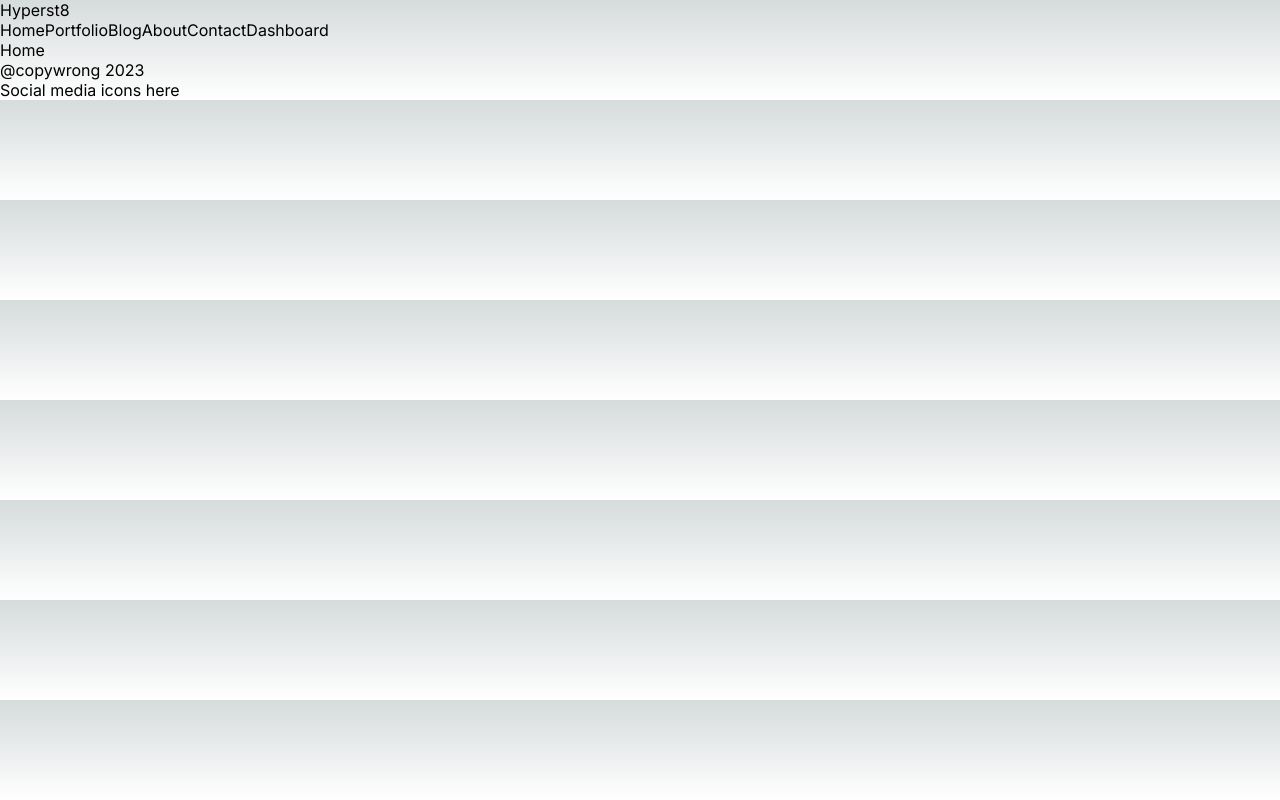
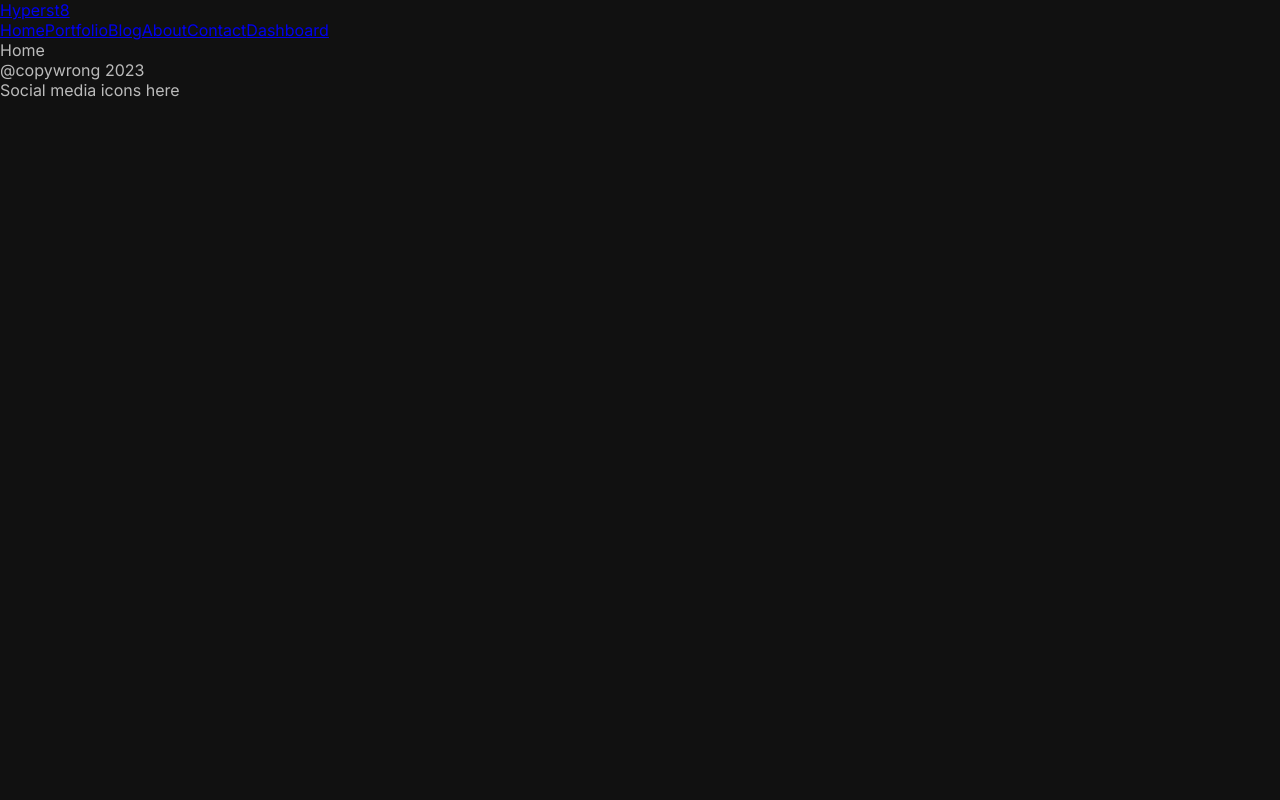
Before and after one commit to hyperst8/next-fullstack-blog, a Next.js app: page / in a window 1280 px wide. Built offline with nearby package versions, Linux system fonts and the light colour scheme.

Commit message:
Clean up global.css

```diff
--- a/src/app/globals.css
+++ b/src/app/globals.css
@@ -1,78 +1,3 @@
-:root {
-  --max-width: 1100px;
-  --border-radius: 12px;
-  --font-mono: ui-monospace, Menlo, Monaco, 'Cascadia Mono', 'Segoe UI Mono',
-    'Roboto Mono', 'Oxygen Mono', 'Ubuntu Monospace', 'Source Code Pro',
-    'Fira Mono', 'Droid Sans Mono', 'Courier New', monospace;
-
-  --foreground-rgb: 0, 0, 0;
-  --background-start-rgb: 214, 219, 220;
-  --background-end-rgb: 255, 255, 255;
-
-  --primary-glow: conic-gradient(
-    from 180deg at 50% 50%,
-    #16abff33 0deg,
-    #0885ff33 55deg,
-    #54d6ff33 120deg,
-    #0071ff33 160deg,
-    transparent 360deg
-  );
-  --secondary-glow: radial-gradient(
-    rgba(255, 255, 255, 1),
-    rgba(255, 255, 255, 0)
-  );
-
-  --tile-start-rgb: 239, 245, 249;
-  --tile-end-rgb: 228, 232, 233;
-  --tile-border: conic-gradient(
-    #00000080,
-    #00000040,
-    #00000030,
-    #00000020,
-    #00000010,
-    #00000010,
-    #00000080
-  );
-
-  --callout-rgb: 238, 240, 241;
-  --callout-border-rgb: 172, 175, 176;
-  --card-rgb: 180, 185, 188;
-  --card-border-rgb: 131, 134, 135;
-}
-
-@media (prefers-color-scheme: dark) {
-  :root {
-    --foreground-rgb: 255, 255, 255;
-    --background-start-rgb: 0, 0, 0;
-    --background-end-rgb: 0, 0, 0;
-
-    --primary-glow: radial-gradient(rgba(1, 65, 255, 0.4), rgba(1, 65, 255, 0));
-    --secondary-glow: linear-gradient(
-      to bottom right,
-      rgba(1, 65, 255, 0),
-      rgba(1, 65, 255, 0),
-      rgba(1, 65, 255, 0.3)
-    );
-
-    --tile-start-rgb: 2, 13, 46;
-    --tile-end-rgb: 2, 5, 19;
-    --tile-border: conic-gradient(
-      #ffffff80,
-      #ffffff40,
-      #ffffff30,
-      #ffffff20,
-      #ffffff10,
-      #ffffff10,
-      #ffffff80
-    );
-
-    --callout-rgb: 20, 20, 20;
-    --callout-border-rgb: 108, 108, 108;
-    --card-rgb: 100, 100, 100;
-    --card-border-rgb: 200, 200, 200;
-  }
-}
-
 * {
   box-sizing: border-box;
   padding: 0;
@@ -83,25 +8,6 @@
 body {
   max-width: 100vw;
   overflow-x: hidden;
+  background-color: #111111;
+  color: #bbbbbb;
 }
-
-body {
-  color: rgb(var(--foreground-rgb));
-  background: linear-gradient(
-      to bottom,
-      transparent,
-      rgb(var(--background-end-rgb))
-    )
-    rgb(var(--background-start-rgb));
-}
-
-a {
-  color: inherit;
-  text-decoration: none;
-}
-
-@media (prefers-color-scheme: dark) {
-  html {
-    color-scheme: dark;
-  }
-}
```
